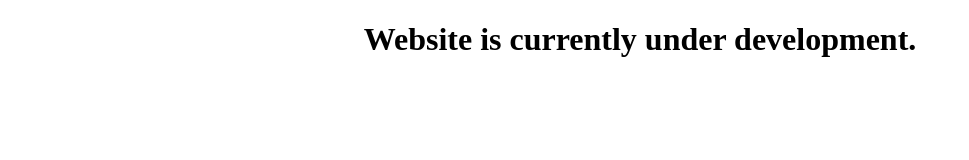
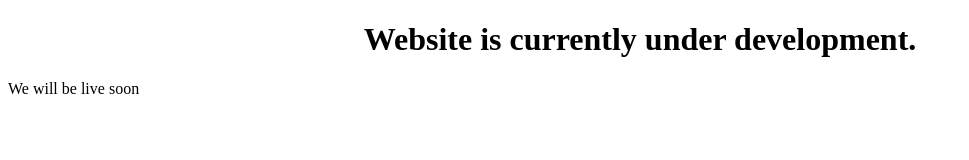
Before and after one commit to sirkays/my-portfolio, a plain HTML site: page index.html in a window 1280 px wide. Shown: the whole page, without its empty margins (0-969 px from the left). Drawn offline with Linux system fonts and the light colour scheme.

Commit message:
simple update

```diff
--- a/index.html
+++ b/index.html
@@ -5,5 +5,6 @@
     </head>
     <body>
         <h1 style="text-align: center;">Website is currently under development.</h1>
+        <p>We will be live soon</p>
     </body>
 </html>
```
